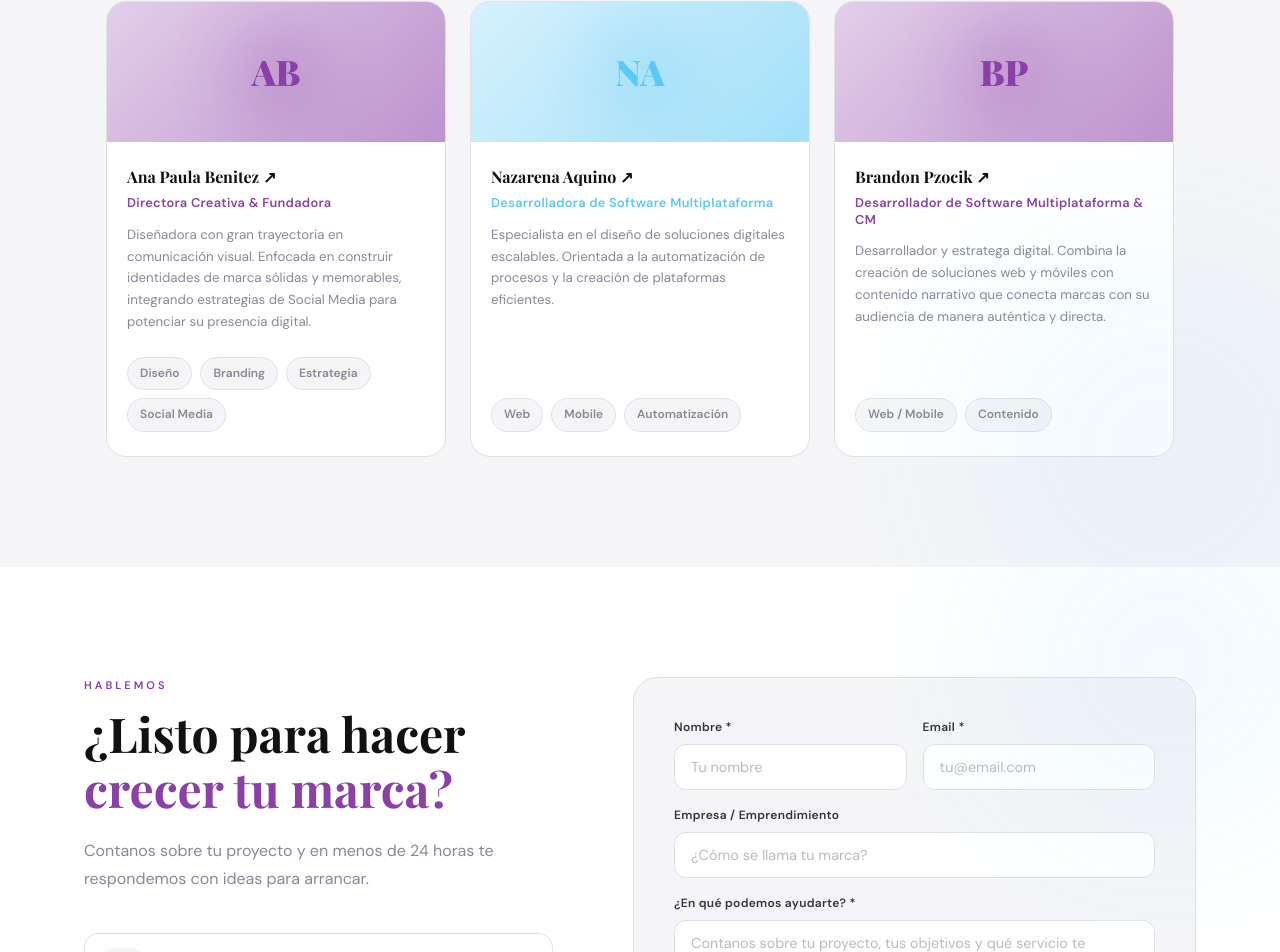
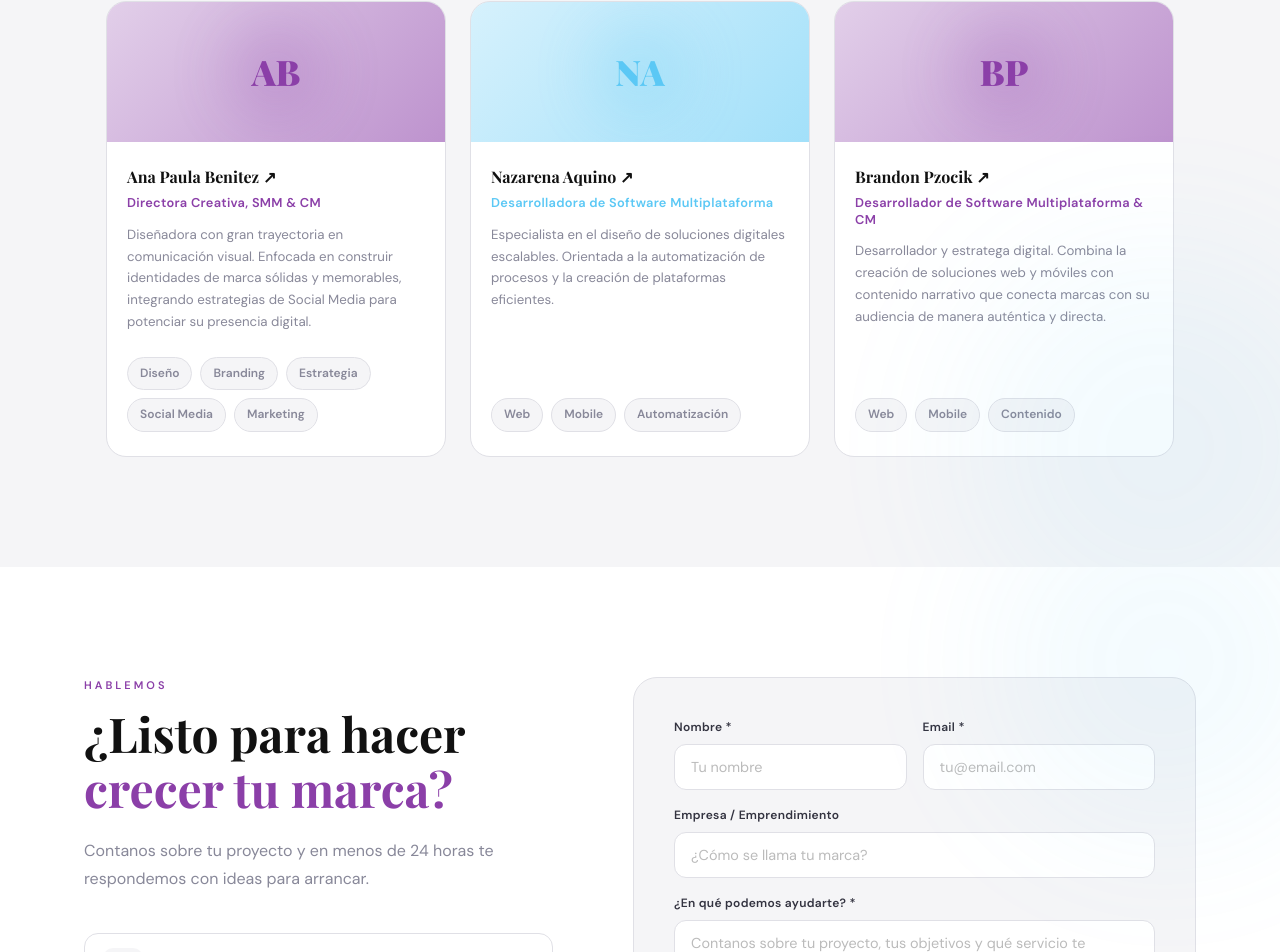
Before and after one commit to nazarena-aquino/ceo-multimedios, a React (Vite) app: page / in a window 1280 px wide. Shown: the part 2903-3855 px from the top of the page. Built offline with nearby package versions, Linux system fonts and the light colour scheme.

Commit message:
modificacion de la tarjeta de equipo

```diff
--- a/src/components/Equipo.jsx
+++ b/src/components/Equipo.jsx
@@ -4,11 +4,11 @@ import './Equipo.css'
 const equipo = [
   {
     nombre: 'Ana Paula Benitez',
-    rol: 'Directora Creativa & Fundadora',
+    rol: 'Directora Creativa, SMM & CM',
     bio: 'Diseñadora con gran trayectoria en comunicación visual. Enfocada en construir identidades de marca sólidas y memorables, integrando estrategias de Social Media para potenciar su presencia digital.',
     color: '#8B3FA8',
     initials: 'AB',
-    tags: ['Diseño', 'Branding', 'Estrategia', 'Social Media'],
+    tags: ['Diseño', 'Branding', 'Estrategia', 'Social Media', 'Marketing'],
     linkedin: 'https://www.linkedin.com/in/ana-paula-benitez-00218b362/',
   },
   {
@@ -26,7 +26,7 @@ const equipo = [
     bio: 'Desarrollador y estratega digital. Combina la creación de soluciones web y móviles con contenido narrativo que conecta marcas con su audiencia de manera auténtica y directa.',
     color: '#8B3FA8',
     initials: 'BP',
-    tags: ['Web / Mobile', 'Contenido'],
+    tags: ['Web', 'Mobile', 'Contenido'],
     linkedin: 'https://www.linkedin.com/in/brandon-pzocik-7a8517232/',
   },
 ]
```
